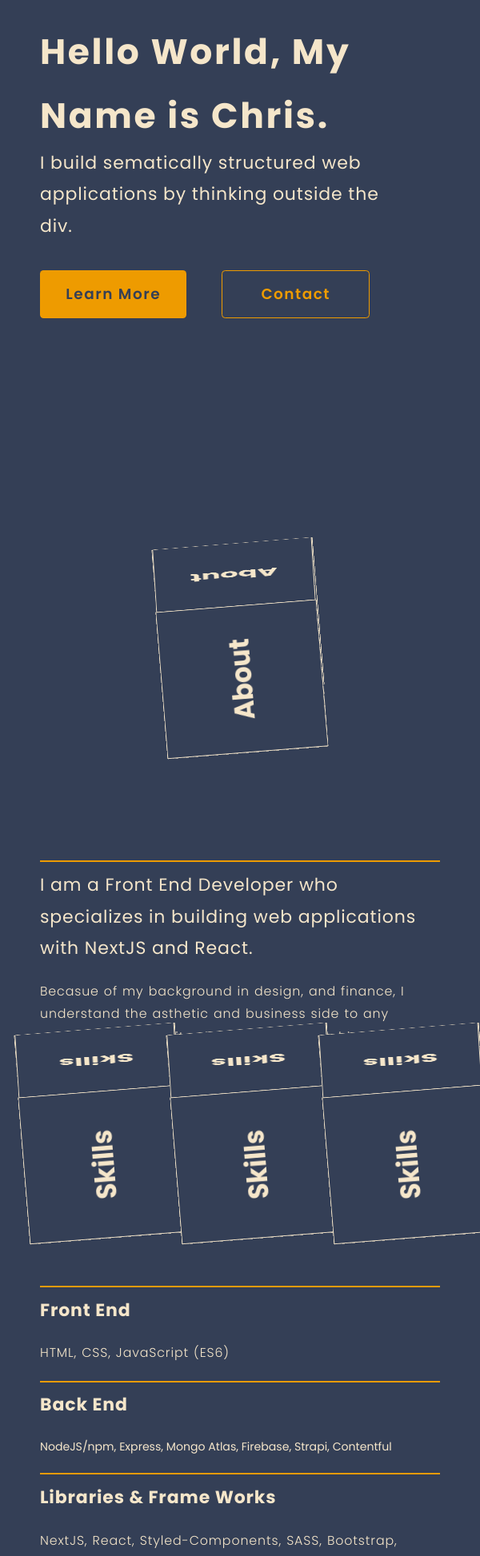
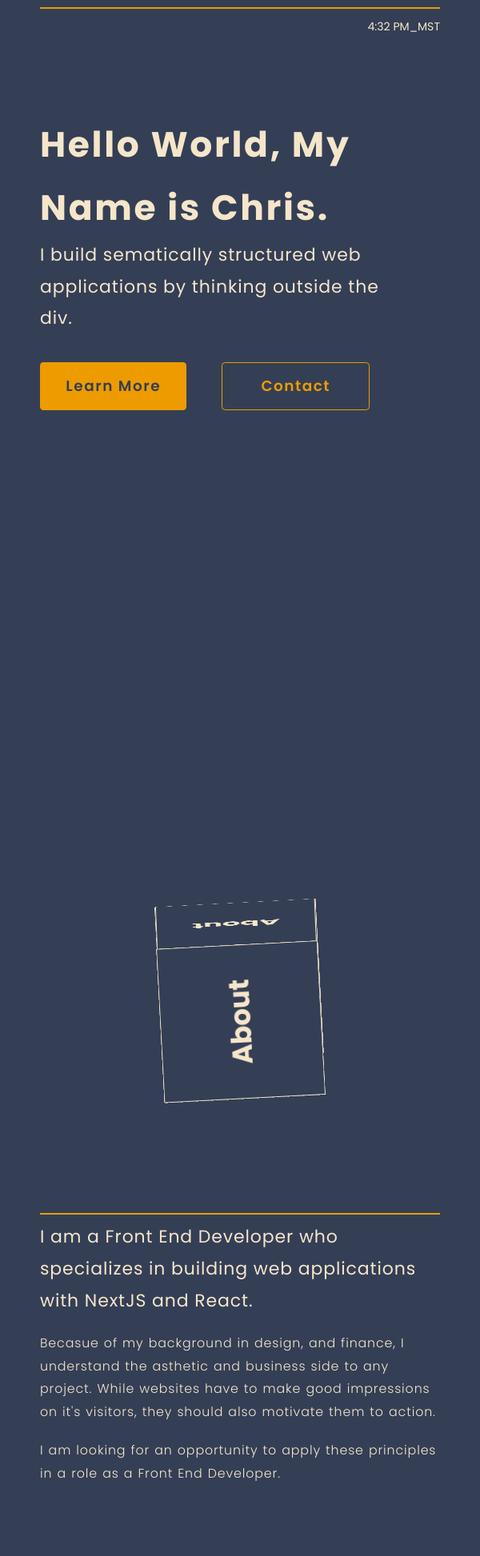
Before and after one commit to ChristianWare/Portland, a Next.js app: page / in a window 600 px wide. Shown: the part 40-1986 px from the top of the page at 80% size. Built offline with nearby package versions, Linux system fonts and the light colour scheme.

Commit message:
Media Query Wrap Up

```diff
--- a/styles/About.module.css
+++ b/styles/About.module.css
@@ -1,8 +1,8 @@
 .aContainer {
-    height: 60vh;
+    /* height: 70vh; */
     display: flex;
     justify-content: center;
-    /* margin-bottom: -650px; */
+    margin-bottom: 350px;
     background-color: transparent;
 }
 
@@ -85,9 +85,8 @@
     }
 }
 
-@media screen and (max-width: 767px) {
+/* @media screen and (max-width: 767px) {
     .aContainer {
-        margin-top: -200px;
+        margin-top: 100px;
     }
-
-}
+} */
--- a/styles/Hero.module.css
+++ b/styles/Hero.module.css
@@ -1,16 +1,15 @@
 .hero {
 display: flex;
 justify-content: space-between;
-height: 95vh;
+height: 90vh;
 max-width: 1000px;
-/* margin-top: 10rem; */
 background-color: transparent;
 transition: none;
+margin-top: 50px;
 }
 
 .heroLeft {
     flex: 2;
-    transition: none;
 }
 
 .heroName {
@@ -23,11 +22,11 @@ transition: none;
     flex: 1;
     display: flex;
     justify-content: space-evenly;
-    position: relative;
-    right: 5rem;
-    top: 5rem;
+    margin-top: 10px;
     transition: none;
     background-color: transparent;
+    padding: 0;
+
 }
 
  .heroLeftWrapper {
@@ -49,6 +48,8 @@ transition: none;
 
  .cubeContainer {
      background-color: transparent;
+     position: relative;
+     right: 150px;
  }
 
  .buttonContainer {
@@ -95,26 +96,39 @@ transition: none;
 
 /* media Queries ****************/
 
-@media screen and (max-width: 1000px) {
+@media screen and (max-width: 768px) {
     .hero {
         flex-direction: column-reverse;
-        margin-top: 160px;
+        margin-top: 200px;
+        position: relative;
+        top: 100px;
         transition: none;
         /* height: 70vh; */
     }
 
+    .heroLeft {
+        margin-top: 100px;
+    }
+
     .heroName {
         font-size: 5rem;
-    }
+        }
 
     .heroLeftWrapper {
-        margin-top: -16.5rem;
+        /* margin-top: -16.5rem; */
         transition: none;
     }
 
+    .heroRight {
+        position: relative;
+        top: 100px;
+        left: 250px;
+        width: 200px;
+    }
+
     .cubeContainer {
-        margin-bottom: 200px;
-        margin-right: 100px;
+        margin-bottom: 10px;
+        margin-right: 200px;
         padding-bottom: 10rem;
         background-color: transparent;
         transition: none;
@@ -127,15 +141,21 @@ transition: none;
     }
 }
 
-@media screen and (max-width: 767px) {
+@media screen and (min-width: 567px) and (max-width: 767px) {
+    /* .hero {
+        height: 70vh;
+    } */
+
      .cubeContainer {
-         display: none;
+         margin-right: 500px;
+         margin-top: 50px;
      }
 }
 
 @media screen and (max-width: 567px) {
     .heroRight {
         margin-top: -100px;
+        z-index: -999;
     }
 
     .cubeContainer {
@@ -203,9 +223,17 @@ transition: none;
     }
 }
 
-@media screen and (max-width: 767px) {
+@media screen and (max-width: 768px) {
+    .hero {
+        margin-top: -150px;
+        margin-bottom: 400px;
+    }
+
     .heroRight {
-        margin-top: -500px;
+        display: none;
+    }
+    .cubeContainer {
+        display: none;
     }
 }
 
@@ -215,3 +243,9 @@ transition: none;
         transition: none;
     }
 }
+
+@media screen and (min-width: 768px) and (max-width: 999px) {
+    .hero {
+        margin-top: -30px;
+    }
+}
--- a/styles/Skills.module.css
+++ b/styles/Skills.module.css
@@ -3,7 +3,8 @@
     display: flex;
     justify-content: space-between;
     background-color: transparent;
-    /* margin-top: 800px; */
+    margin-top: 200px;
+    margin-bottom: 150px;
 }
 
 .sRight {
@@ -47,7 +48,7 @@
 @media screen and (max-width: 768px) {
     .sContainer {
         flex-direction: column-reverse;
-        margin-top: 300px;
+        margin-top: 900px;
     }
 
     .sLeft {
@@ -88,7 +89,7 @@ screen and (max-width: 500px) {
 
 @media screen and (max-width: 767px) {
     .sContainer {
-        margin-top: 300px;
+        margin-top: 900px;
     }
 
     .cubeContainer {
```
Also changed, not shown: styles/Home.module.css (line endings or trailing spaces).
